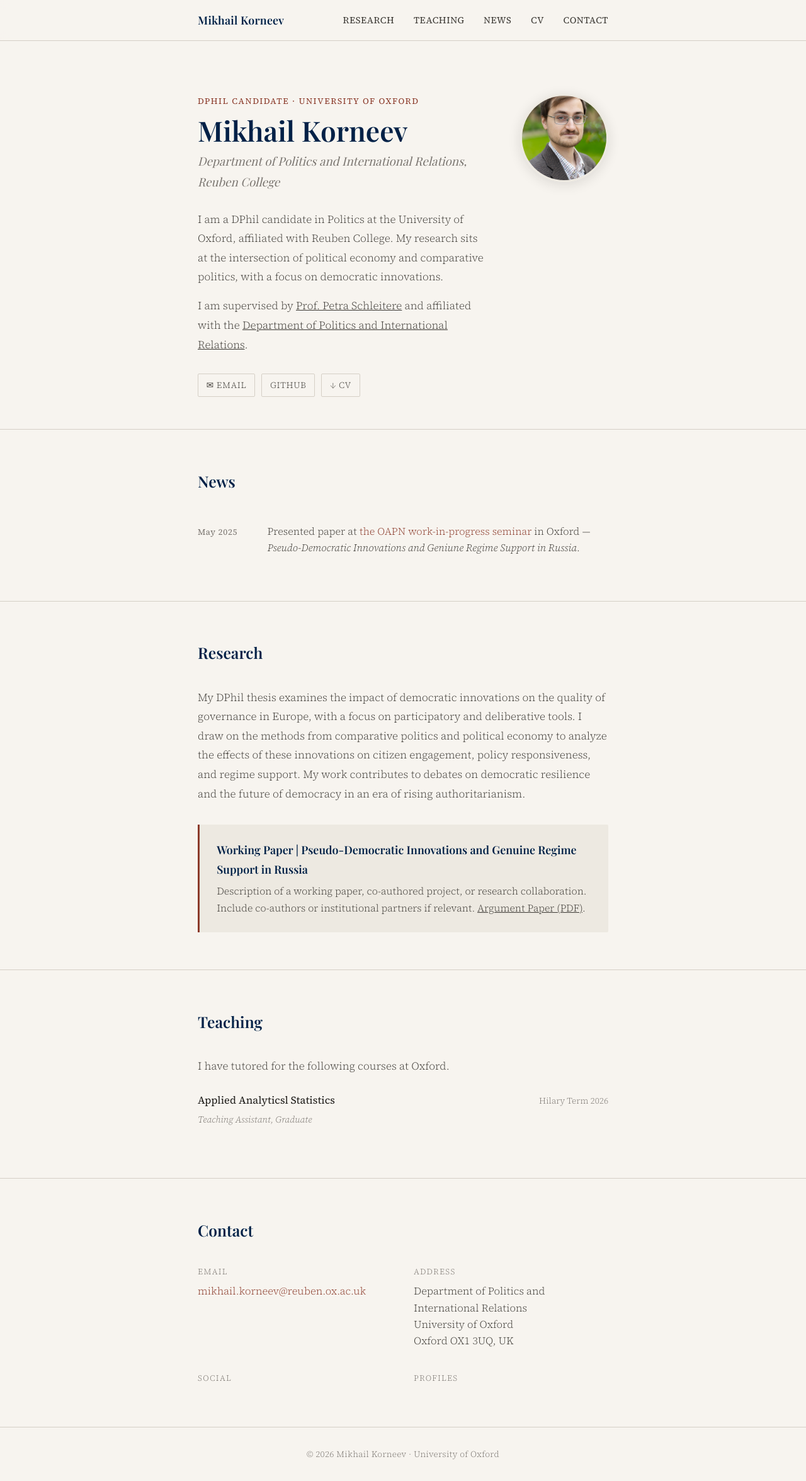
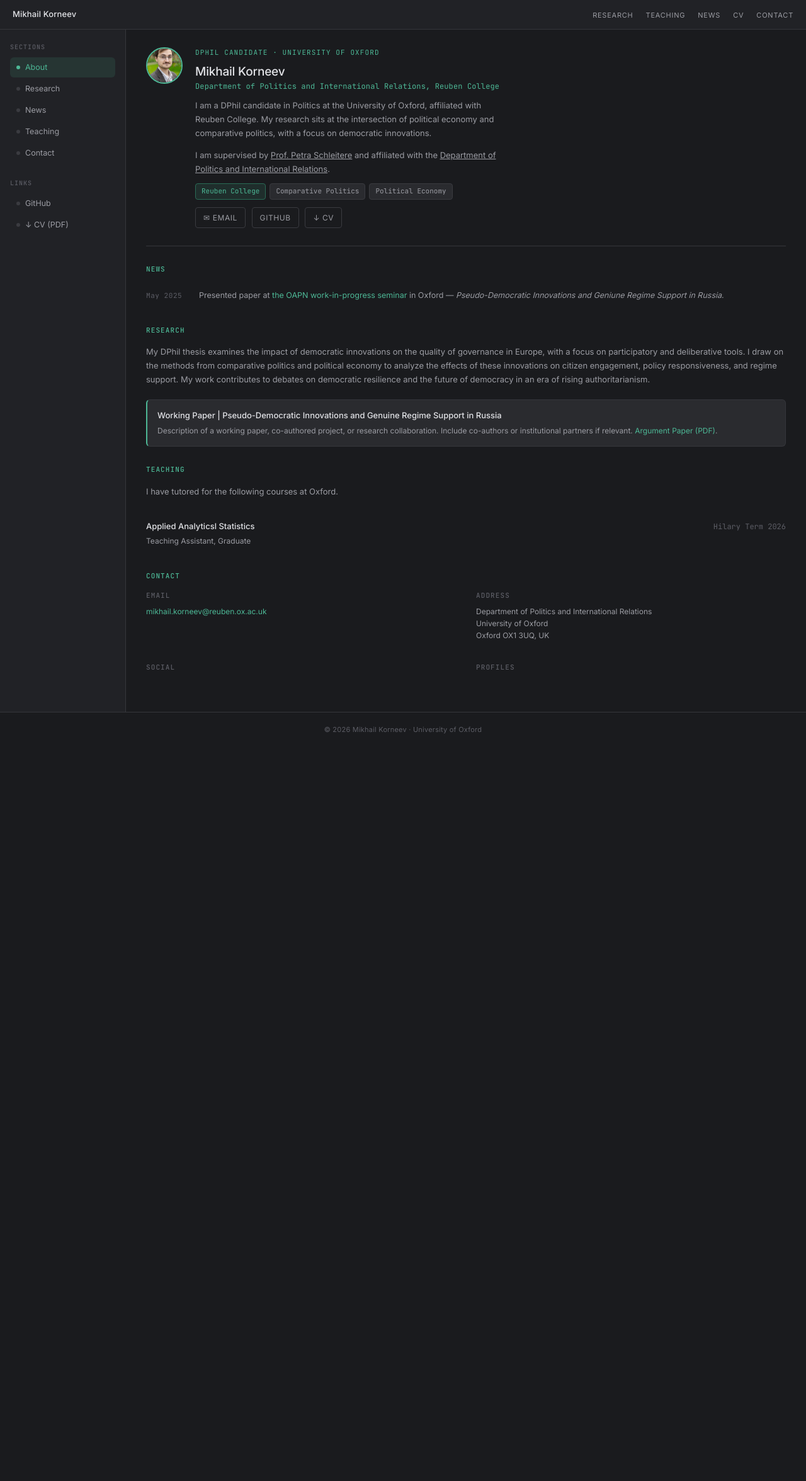
Before and after one commit to mik-kor/mik-kor.github.io, a Jekyll site: the page built from index.html, in a window 1280 px wide. Shown: the whole page at 63% size. Built offline with Jekyll 4.4.1, drawn with Linux system fonts in a browser that asks for light colours; some web fonts are replaced; after the commit the page ends 1187 px from its top, so only the background shows below that.

Commit message:
dark theme update

```diff
--- a/_layouts/default.html
+++ b/_layouts/default.html
@@ -9,7 +9,7 @@
   <!-- Fonts -->
   <link rel="preconnect" href="https://fonts.googleapis.com" />
   <link rel="preconnect" href="https://fonts.gstatic.com" crossorigin />
-  <link href="https://fonts.googleapis.com/css2?family=Playfair+Display:ital,wght@0,400;0,600;1,400&family=Source+Serif+4:ital,opsz,wght@0,8..60,300;0,8..60,400;1,8..60,300&display=swap" rel="stylesheet" />
+  <link href="https://fonts.googleapis.com/css2?family=JetBrains+Mono:wght@400;500&family=Inter:wght@300;400;500&display=swap" rel="stylesheet" />
 
   <link rel="stylesheet" href="{{ '/assets/css/main.css' | relative_url }}" />
 
@@ -33,7 +33,53 @@
     </header>
 
     <main class="site-main">
-      {{ content }}
+      <aside class="sidebar">
+        <div class="sidebar-section">
+          <div class="sidebar-label">Sections</div>
+          <a href="{{ '/' | relative_url }}#about" class="sidebar-link active">
+            <span class="sidebar-dot"></span>About
+          </a>
+          <a href="{{ '/' | relative_url }}#research" class="sidebar-link">
+            <span class="sidebar-dot"></span>Research
+          </a>
+          <a href="{{ '/' | relative_url }}#news" class="sidebar-link">
+            <span class="sidebar-dot"></span>News
+          </a>
+          <a href="{{ '/' | relative_url }}#teaching" class="sidebar-link">
+            <span class="sidebar-dot"></span>Teaching
+          </a>
+          <a href="{{ '/' | relative_url }}#contact" class="sidebar-link">
+            <span class="sidebar-dot"></span>Contact
+          </a>
+        </div>
+        <div class="sidebar-section">
+          <div class="sidebar-label">Links</div>
+          {% if site.author.google_scholar %}
+          <a href="https://scholar.google.com/citations?user={{ site.author.google_scholar }}" target="_blank" class="sidebar-link">
+            <span class="sidebar-dot"></span>Google Scholar
+          </a>
+          {% endif %}
+          {% if site.author.github %}
+          <a href="https://github.com/{{ site.author.github }}" target="_blank" class="sidebar-link">
+            <span class="sidebar-dot"></span>GitHub
+          </a>
+          {% endif %}
+          {% if site.author.bluesky %}
+          <a href="https://bsky.app/profile/{{ site.author.bluesky }}" target="_blank" class="sidebar-link">
+            <span class="sidebar-dot"></span>Bluesky
+          </a>
+          {% endif %}
+          {% if site.author.cv_url %}
+          <a href="{{ site.author.cv_url }}" target="_blank" class="sidebar-link">
+            <span class="sidebar-dot"></span>↓ CV (PDF)
+          </a>
+          {% endif %}
+        </div>
+      </aside>
+
+      <div class="main-content">
+        {{ content }}
+      </div>
     </main>
 
     <footer class="site-footer">
--- a/assets/css/main.css
+++ b/assets/css/main.css
@@ -1,7 +1,7 @@
 /* ===================================================
-   ACADEMIC PERSONAL SITE — OXFORD DPHIL
-   Aesthetic: Editorial-academic, warm ivory, ink tones
-   Typography: Playfair Display + Source Serif 4
+   ACADEMIC PERSONAL SITE — DARK THEME
+   Aesthetic: Modern dark, teal accent
+   Typography: Inter (sans-serif) + JetBrains Mono (monospace)
    =================================================== */
 
 /* --- Reset & Base --- */
@@ -12,36 +12,37 @@
 }
 
 :root {
-  --ivory:      #f7f4ef;
-  --paper:      #ede9e1;
-  --ink:        #1c1a17;
-  --ink-soft:   #3d3a35;
-  --ink-muted:  #7a7570;
-  --oxford:     #002147;
-  --accent:     #8b3a2a;
-  --accent-lt:  #c0614e;
-  --rule:       #d5cfc6;
+  --bg-base: #1a1b1e;
+  --bg-surface: #212226;
+  --bg-elevated: #2a2b2f;
+  --bg-hover: #2f3035;
+  --border: #35363b;
+  --border-accent: #3a3b40;
+  --teal: #4db896;
+  --teal-dim: #2a6b56;
+  --teal-glow: rgba(77, 184, 150, 0.12);
+  --text-primary: #e2e3e7;
+  --text-secondary: #9b9ca3;
+  --text-muted: #5c5d65;
+  --text-teal: #4db896;
 
-  --ff-display: 'Playfair Display', Georgia, serif;
-  --ff-body:    'Source Serif 4', Georgia, serif;
+  --ff-mono: 'JetBrains Mono', monospace;
+  --ff-sans: 'Inter', -apple-system, BlinkMacSystemFont, 'Segoe UI', sans-serif;
 
-  --max-w: 720px;
-  --nav-h: 64px;
-
-  --transition: 0.2s ease;
+  --transition: 0.15s ease;
 }
 
 html {
   scroll-behavior: smooth;
-  font-size: 17px;
+  font-size: 16px;
 }
 
 body {
-  background-color: var(--ivory);
-  color: var(--ink);
-  font-family: var(--ff-body);
-  font-weight: 300;
-  line-height: 1.75;
+  background-color: var(--bg-base);
+  color: var(--text-primary);
+  font-family: var(--ff-sans);
+  font-weight: 400;
+  line-height: 1.6;
   -webkit-font-smoothing: antialiased;
 }
 
@@ -54,36 +55,35 @@ body {
 
 .site-main {
   flex: 1;
-  padding-top: var(--nav-h);
+  display: grid;
+  grid-template-columns: 200px 1fr;
 }
 
 /* --- Navigation --- */
 .site-header {
-  position: fixed;
-  top: 0;
-  left: 0;
-  right: 0;
-  z-index: 100;
-  background: rgba(247, 244, 239, 0.92);
-  backdrop-filter: blur(8px);
-  border-bottom: 1px solid var(--rule);
+  background: var(--bg-surface);
+  border-bottom: 1px solid var(--border);
+  padding: 10px 20px;
+  display: flex;
+  align-items: center;
+  justify-content: space-between;
+  grid-column: 1 / -1;
 }
 
 .nav {
-  max-width: var(--max-w);
-  margin: 0 auto;
-  padding: 0 2rem;
-  height: var(--nav-h);
   display: flex;
   align-items: center;
   justify-content: space-between;
+  width: 100%;
+  padding: 0;
+  gap: 0;
 }
 
 .nav-name {
-  font-family: var(--ff-display);
-  font-size: 1.05rem;
-  font-weight: 600;
-  color: var(--oxford);
+  font-family: var(--ff-sans);
+  font-size: 13px;
+  font-weight: 500;
+  color: var(--text-primary);
   text-decoration: none;
   letter-spacing: 0.01em;
 }
@@ -91,39 +91,22 @@ body {
 .nav-links {
   list-style: none;
   display: flex;
-  gap: 1.8rem;
+  gap: 20px;
 }
 
 .nav-links a {
-  font-family: var(--ff-body);
-  font-size: 0.85rem;
+  font-family: var(--ff-sans);
+  font-size: 11px;
   font-weight: 400;
-  color: var(--ink-soft);
+  color: var(--text-secondary);
   text-decoration: none;
-  letter-spacing: 0.04em;
+  letter-spacing: 0.07em;
   text-transform: uppercase;
   transition: color var(--transition);
-  position: relative;
-}
-
-.nav-links a::after {
-  content: '';
-  position: absolute;
-  bottom: -2px;
-  left: 0;
-  right: 0;
-  height: 1px;
-  background: var(--accent);
-  transform: scaleX(0);
-  transform-origin: left;
-  transition: transform var(--transition);
 }
 
 .nav-links a:hover {
-  color: var(--accent);
-}
-.nav-links a:hover::after {
-  transform: scaleX(1);
+  color: var(--teal);
 }
 
 .nav-toggle {
@@ -132,165 +115,274 @@ body {
   border: none;
   font-size: 1.4rem;
   cursor: pointer;
-  color: var(--ink);
+  color: var(--text-primary);
 }
 
-/* --- Content Container --- */
+/* --- Sidebar --- */
+.sidebar {
+  background: var(--bg-surface);
+  border-right: 1px solid var(--border);
+  padding: 20px 0;
+  overflow-y: auto;
+  max-height: calc(100vh - 50px);
+}
+
+.sidebar-section {
+  padding: 0 16px;
+  margin-bottom: 24px;
+}
+
+.sidebar-label {
+  font-size: 10px;
+  letter-spacing: 0.1em;
+  text-transform: uppercase;
+  color: var(--text-muted);
+  margin-bottom: 8px;
+  font-family: var(--ff-mono);
+  font-weight: 500;
+}
+
+.sidebar-link {
+  display: flex;
+  align-items: center;
+  gap: 8px;
+  padding: 6px 10px;
+  border-radius: 6px;
+  font-size: 12.5px;
+  color: var(--text-secondary);
+  cursor: pointer;
+  margin-bottom: 2px;
+  transition: all var(--transition);
+  text-decoration: none;
+}
+
+.sidebar-link:hover {
+  background: var(--bg-hover);
+  color: var(--text-primary);
+}
+
+.sidebar-link.active {
+  background: var(--teal-glow);
+  color: var(--teal);
+}
+
+.sidebar-dot {
+  width: 6px;
+  height: 6px;
+  border-radius: 50%;
+  background: var(--border-accent);
+  flex-shrink: 0;
+}
+
+.sidebar-link.active .sidebar-dot {
+  background: var(--teal);
+}
+
+/* --- Main Content --- */
+.main-content {
+  padding: 28px 32px;
+  background: var(--bg-base);
+  overflow-y: auto;
+  max-height: calc(100vh - 50px);
+}
+
 .container {
-  max-width: var(--max-w);
-  margin: 0 auto;
-  padding: 0 2rem;
+  max-width: none;
+  margin: 0;
+  padding: 0;
 }
 
 /* --- Hero / Profile Section --- */
 .hero {
-  padding: 5rem 0 3rem;
+  padding: 0;
+  margin-bottom: 28px;
+  padding-bottom: 28px;
+  border-bottom: 1px solid var(--border);
 }
 
 .hero-inner {
-  max-width: var(--max-w);
-  margin: 0 auto;
-  padding: 0 2rem;
-  display: grid;
-  grid-template-columns: 1fr auto;
-  gap: 3rem;
-  align-items: start;
+  max-width: none;
+  margin: 0;
+  padding: 0;
+  display: flex;
+  align-items: flex-start;
+  gap: 20px;
 }
 
-.hero-text {}
-
 .hero-label {
-  font-size: 0.78rem;
+  font-size: 11px;
   font-weight: 400;
-  letter-spacing: 0.12em;
+  letter-spacing: 0.1em;
   text-transform: uppercase;
-  color: var(--accent);
+  color: var(--text-teal);
   margin-bottom: 0.6rem;
+  font-family: var(--ff-mono);
 }
 
 .hero-name {
-  font-family: var(--ff-display);
-  font-size: 2.6rem;
-  font-weight: 600;
-  line-height: 1.15;
-  color: var(--oxford);
-  margin-bottom: 0.4rem;
+  font-family: var(--ff-sans);
+  font-size: 19px;
+  font-weight: 500;
+  line-height: 1.3;
+  color: var(--text-primary);
+  margin-bottom: 2px;
+  letter-spacing: -0.01em;
 }
 
 .hero-position {
-  font-family: var(--ff-display);
-  font-style: italic;
-  font-size: 1.1rem;
-  color: var(--ink-muted);
-  margin-bottom: 1.6rem;
+  font-family: var(--ff-mono);
+  font-style: normal;
+  font-size: 12px;
+  color: var(--text-teal);
+  margin-bottom: 8px;
+  letter-spacing: 0.01em;
 }
 
 .hero-bio {
-  font-size: 1rem;
-  line-height: 1.8;
-  color: var(--ink-soft);
-  max-width: 540px;
+  font-size: 13px;
+  line-height: 1.7;
+  color: var(--text-secondary);
+  max-width: 480px;
+}
+
+.hero-bio p {
+  margin: 0;
 }
 
 .hero-bio p + p {
-  margin-top: 0.9rem;
+  margin-top: 0.8rem;
+}
+
+.chips {
+  display: flex;
+  gap: 6px;
+  margin-top: 12px;
+  flex-wrap: wrap;
+}
+
+.chip {
+  font-size: 11px;
+  font-family: var(--ff-mono);
+  padding: 3px 9px;
+  border-radius: 4px;
+  border: 1px solid var(--border-accent);
+  color: var(--text-secondary);
+  background: var(--bg-elevated);
+}
+
+.chip.teal {
+  border-color: var(--teal-dim);
+  color: var(--teal);
+  background: var(--teal-glow);
 }
 
 .hero-links {
   display: flex;
   flex-wrap: wrap;
   gap: 0.6rem;
-  margin-top: 1.8rem;
+  margin-top: 12px;
 }
 
 .hero-link {
   display: inline-flex;
   align-items: center;
   gap: 0.4rem;
-  font-size: 0.8rem;
+  font-size: 12px;
   letter-spacing: 0.05em;
   text-transform: uppercase;
-  color: var(--ink-soft);
+  color: var(--text-secondary);
   text-decoration: none;
-  padding: 0.35rem 0.75rem;
-  border: 1px solid var(--rule);
-  border-radius: 2px;
+  padding: 6px 12px;
+  border: 1px solid var(--border-accent);
+  border-radius: 4px;
   transition: all var(--transition);
   background: transparent;
 }
 
 .hero-link:hover {
-  border-color: var(--accent);
-  color: var(--accent);
-  background: rgba(139, 58, 42, 0.04);
+  border-color: var(--teal);
+  color: var(--teal);
+  background: var(--teal-glow);
 }
 
 .hero-photo {
-  width: 140px;
-  height: 140px;
+  width: 58px;
+  height: 58px;
   border-radius: 50%;
   object-fit: cover;
-  border: 3px solid var(--paper);
-  box-shadow: 0 4px 20px rgba(28, 26, 23, 0.12);
+  border: 2px solid var(--teal);
+  background: var(--teal-dim);
   flex-shrink: 0;
 }
 
 .hero-photo-placeholder {
-  width: 140px;
-  height: 140px;
+  width: 58px;
+  height: 58px;
   border-radius: 50%;
-  background: var(--paper);
-  border: 3px solid var(--rule);
+  background: var(--teal-dim);
+  border: 2px solid var(--teal);
   display: flex;
   align-items: center;
   justify-content: center;
-  font-family: var(--ff-display);
-  font-size: 2.5rem;
-  color: var(--ink-muted);
+  font-family: var(--ff-mono);
+  font-size: 18px;
+  font-weight: 500;
+  color: var(--teal);
   flex-shrink: 0;
 }
 
 /* --- Section Styles --- */
 .section {
-  padding: 3.5rem 0;
-  border-top: 1px solid var(--rule);
+  padding: 0;
+  border-top: none;
+  margin-bottom: 28px;
 }
 
 .section-header {
-  max-width: var(--max-w);
-  margin: 0 auto 2rem;
-  padding: 0 2rem;
+  max-width: none;
+  margin: 0 0 14px 0;
+  padding: 0;
   display: flex;
-  align-items: baseline;
-  gap: 1rem;
+  align-items: center;
+  gap: 8px;
 }
 
 .section-title {
-  font-family: var(--ff-display);
-  font-size: 1.45rem;
-  font-weight: 600;
-  color: var(--oxford);
+  font-family: var(--ff-mono);
+  font-size: 11px;
+  font-weight: 500;
+  letter-spacing: 0.1em;
+  text-transform: uppercase;
+  color: var(--teal);
+}
+
+.section-title::after {
+  content: '';
+  flex: 1;
+  height: 1px;
+  background: var(--border);
 }
 
 .section-body {
-  max-width: var(--max-w);
-  margin: 0 auto;
-  padding: 0 2rem;
+  max-width: none;
+  margin: 0;
+  padding: 0;
 }
 
 /* --- News --- */
 .news-list {
   list-style: none;
+  margin-bottom: 28px;
 }
 
 .news-item {
   display: grid;
-  grid-template-columns: 90px 1fr;
-  gap: 1.2rem;
-  padding: 0.7rem 0;
-  border-bottom: 1px solid var(--paper);
-  font-size: 0.95rem;
-  line-height: 1.6;
+  grid-template-columns: 72px 1fr;
+  gap: 12px;
+  padding: 9px 0;
+  border-bottom: 1px solid var(--border);
+  font-size: 12.5px;
+  line-height: 1.5;
   align-items: baseline;
 }
 
@@ -299,115 +391,129 @@ body {
 }
 
 .news-date {
-  font-size: 0.78rem;
+  font-size: 11px;
   letter-spacing: 0.05em;
-  color: var(--ink-muted);
+  color: var(--text-muted);
   font-weight: 400;
   padding-top: 0.1rem;
+  font-family: var(--ff-mono);
 }
 
 .news-text {
-  color: var(--ink-soft);
+  color: var(--text-secondary);
 }
 
 .news-text a {
-  color: var(--accent);
+  color: var(--teal);
   text-decoration: none;
   border-bottom: 1px solid transparent;
   transition: border-color var(--transition);
 }
+
 .news-text a:hover {
-  border-color: var(--accent-lt);
+  border-color: var(--teal);
 }
 
 /* --- Research --- */
 .research-intro {
-  font-size: 1rem;
-  color: var(--ink-soft);
-  margin-bottom: 2rem;
-  line-height: 1.8;
+  font-size: 13px;
+  color: var(--text-secondary);
+  margin-bottom: 20px;
+  line-height: 1.7;
 }
 
 .project-list {
   display: flex;
   flex-direction: column;
-  gap: 1.8rem;
+  gap: 10px;
 }
 
 .project-card {
-  padding: 1.4rem 1.6rem;
-  background: var(--paper);
-  border-left: 3px solid var(--accent);
-  border-radius: 0 2px 2px 0;
+  padding: 14px 16px;
+  background: var(--bg-elevated);
+  border: 1px solid var(--border);
+  border-left: 2px solid var(--teal);
+  border-radius: 6px;
 }
 
 .project-title {
-  font-family: var(--ff-display);
-  font-size: 1.05rem;
-  font-weight: 600;
-  color: var(--oxford);
-  margin-bottom: 0.4rem;
+  font-family: var(--ff-sans);
+  font-size: 13px;
+  font-weight: 500;
+  color: var(--text-primary);
+  margin-bottom: 5px;
 }
 
 .project-desc {
-  font-size: 0.93rem;
-  color: var(--ink-soft);
-  line-height: 1.7;
+  font-size: 12px;
+  color: var(--text-secondary);
+  line-height: 1.65;
+}
+
+.project-desc a {
+  color: var(--teal);
+  text-decoration: none;
+}
+
+.project-desc a:hover {
+  text-decoration: underline;
 }
 
 .project-tags {
   display: flex;
   flex-wrap: wrap;
-  gap: 0.4rem;
-  margin-top: 0.8rem;
+  gap: 5px;
+  margin-top: 8px;
 }
 
 .tag {
-  font-size: 0.72rem;
-  letter-spacing: 0.06em;
-  text-transform: uppercase;
-  padding: 0.2rem 0.55rem;
-  background: var(--ivory);
-  border: 1px solid var(--rule);
-  border-radius: 1px;
-  color: var(--ink-muted);
+  font-size: 10px;
+  font-family: var(--ff-mono);
+  padding: 2px 7px;
+  border-radius: 3px;
+  background: var(--bg-base);
+  border: 1px solid var(--border);
+  color: var(--text-muted);
 }
 
 /* --- Teaching --- */
 .teaching-list {
   display: flex;
   flex-direction: column;
-  gap: 1.2rem;
+  gap: 0;
 }
 
 .teaching-item {
   display: grid;
   grid-template-columns: 1fr auto;
   gap: 1rem;
-  padding-bottom: 1.2rem;
-  border-bottom: 1px solid var(--paper);
+  padding: 10px 0;
+  border-bottom: 1px solid var(--border);
   align-items: baseline;
 }
 
-.teaching-item:last-child { border-bottom: none; }
+.teaching-item:last-child {
+  border-bottom: none;
+}
 
 .teaching-course {
-  font-size: 0.97rem;
-  font-weight: 400;
-  color: var(--ink);
-  margin-bottom: 0.2rem;
+  font-size: 13px;
+  font-weight: 500;
+  color: var(--text-primary);
+  margin-bottom: 3px;
 }
 
 .teaching-role {
-  font-size: 0.85rem;
-  color: var(--ink-muted);
-  font-style: italic;
+  font-size: 12px;
+  color: var(--text-secondary);
+  font-style: normal;
 }
 
 .teaching-year {
-  font-size: 0.8rem;
-  color: var(--ink-muted);
+  font-size: 12px;
+  color: var(--text-muted);
   white-space: nowrap;
+  font-family: var(--ff-mono);
 }
 
 /* --- Contact --- */
@@ -418,100 +524,143 @@ body {
 }
 
 .contact-label {
-  font-size: 0.75rem;
+  font-size: 11px;
   letter-spacing: 0.1em;
   text-transform: uppercase;
-  color: var(--ink-muted);
-  margin-bottom: 0.4rem;
+  color: var(--text-muted);
+  margin-bottom: 6px;
+  font-family: var(--ff-mono);
+  font-weight: 500;
 }
 
 .contact-value {
-  font-size: 0.97rem;
-  color: var(--ink-soft);
+  font-size: 12px;
+  color: var(--text-secondary);
   line-height: 1.6;
 }
 
 .contact-value a {
-  color: var(--accent);
+  color: var(--teal);
   text-decoration: none;
   border-bottom: 1px solid transparent;
   transition: border-color var(--transition);
 }
 
 .contact-value a:hover {
-  border-color: var(--accent-lt);
+  border-color: var(--teal);
 }
 
 /* --- Footer --- */
 .site-footer {
-  padding: 1.8rem 2rem;
+  padding: 1.2rem 2rem;
   text-align: center;
-  font-size: 0.8rem;
-  color: var(--ink-muted);
-  border-top: 1px solid var(--rule);
+  font-size: 11px;
+  color: var(--text-muted);
+  border-top: 1px solid var(--border);
   letter-spacing: 0.02em;
+  grid-column: 1 / -1;
 }
 
 /* --- Utility --- */
-a { color: inherit; }
+a {
+  color: inherit;
+}
 
-strong { font-weight: 600; }
+strong {
+  font-weight: 500;
+}
 
-em { font-style: italic; }
+em {
+  font-style: italic;
+}
 
 hr.divider {
   border: none;
-  border-top: 1px solid var(--rule);
-  margin: 2.5rem 0;
+  border-top: 1px solid var(--border);
+  margin: 2rem 0;
 }
 
 /* --- Responsive --- */
-@media (max-width: 680px) {
-  html { font-size: 16px; }
+@media (max-width: 900px) {
+  .site-main {
+    grid-template-columns: 1fr;
+  }
+
+  .sidebar {
+    display: none;
+  }
+
+  .main-content {
+    max-height: auto;
+  }
+
+  .contact-grid {
+    grid-template-columns: 1fr;
+  }
+
+  .news-item {
+    grid-template-columns: 1fr;
+    gap: 0.2rem;
+  }
+
+  .news-date {
+    font-size: 10px;
+  }
 
   .hero-inner {
-    grid-template-columns: 1fr;
-    gap: 1.5rem;
+    flex-direction: column;
   }
 
-  .hero-photo, .hero-photo-placeholder {
-    width: 100px;
-    height: 100px;
-    font-size: 2rem;
+  .hero-photo,
+  .hero-photo-placeholder {
     order: -1;
   }
+}
 
-  .hero-name { font-size: 2rem; }
+@media (max-width: 640px) {
+  .nav-links {
+    display: none;
+  }
 
-  .nav-links { display: none; }
   .nav-links.open {
     display: flex;
     flex-direction: column;
-    position: fixed;
-    top: var(--nav-h);
+    position: absolute;
+    top: 50px;
     left: 0;
     right: 0;
-    background: var(--ivory);
-    border-bottom: 1px solid var(--rule);
-    padding: 1.2rem 2rem;
-    gap: 1rem;
+    background: var(--bg-surface);
+    border-bottom: 1px solid var(--border);
+    padding: 1rem 1.2rem;
+    gap: 0.5rem;
   }
-  .nav-toggle { display: block; }
 
-  .contact-grid { grid-template-columns: 1fr; }
+  .nav-toggle {
+    display: block;
+  }
 
-  .news-item { grid-template-columns: 1fr; gap: 0.2rem; }
-  .news-date { font-size: 0.75rem; }
+  .main-content {
+    padding: 20px 16px;
+  }
+
+  .contact-grid {
+    grid-template-columns: 1fr;
+  }
 }
 
 /* --- Fade-in animation on load --- */
 @keyframes fadeUp {
-  from { opacity: 0; transform: translateY(16px); }
-  to   { opacity: 1; transform: translateY(0); }
+  from {
+    opacity: 0;
+    transform: translateY(16px);
+  }
+  to {
+    opacity: 1;
+    transform: translateY(0);
+  }
 }
 
-.hero-text, .hero-photo, .hero-photo-placeholder {
+.hero,
+.section {
   animation: fadeUp 0.6s ease both;
 }
-.hero-text { animation-delay: 0.05s; }
-.hero-photo, .hero-photo-placeholder { animation-delay: 0.15s; }
--- a/assets/js/main.js
+++ b/assets/js/main.js
@@ -15,12 +15,22 @@ if (toggle && navLinks) {
 
 // Highlight active nav link on scroll
 const sections = document.querySelectorAll('section[id]');
-const links = document.querySelectorAll('.nav-links a');
+const navLinks_list = document.querySelectorAll('.nav-links a');
+const sidebarLinks = document.querySelectorAll('.sidebar-link');
 
 const observer = new IntersectionObserver((entries) => {
   entries.forEach(entry => {
     if (entry.isIntersecting) {
-      links.forEach(link => {
+      // Update nav links
+      navLinks_list.forEach(link => {
+        link.classList.remove('active');
+        if (link.getAttribute('href')?.includes(entry.target.id)) {
+          link.classList.add('active');
+        }
+      });
+
+      // Update sidebar links
+      sidebarLinks.forEach(link => {
         link.classList.remove('active');
         if (link.getAttribute('href')?.includes(entry.target.id)) {
           link.classList.add('active');
--- a/index.html
+++ b/index.html
@@ -5,6 +5,10 @@ layout: default
 <!-- ======= HERO / ABOUT ======= -->
 <section id="about" class="hero">
   <div class="hero-inner">
+    <img src="{{ '/assets/images/photo.jpg' | relative_url }}"
+       alt="{{ site.author.name }}"
+       class="hero-photo" />
+
     <div class="hero-text">
       <p class="hero-label">DPhil Candidate · University of Oxford</p>
       <h1 class="hero-name">{{ site.author.name }}</h1>
@@ -17,6 +21,12 @@ layout: default
           <a href="https://www.politics.ox.ac.uk/people/prof-petra-schleitere/" target="_blank">Prof. Petra Schleitere</a> and affiliated with the
           <a href="https://www.politics.ox.ac.uk/" target="_blank">Department of Politics and International Relations</a>.
         </p>
+      </div>
+
+      <div class="chips">
+        <span class="chip teal">{{ site.author.college }}</span>
+        <span class="chip">Comparative Politics</span>
+        <span class="chip">Political Economy</span>
       </div>
 
       <div class="hero-links">
@@ -52,10 +62,6 @@ layout: default
         {% endif %}
       </div>
     </div>
-
-    <img src="{{ '/assets/images/photo.jpg' | relative_url }}"
-       alt="{{ site.author.name }}"
-       class="hero-photo" />
   </div>
 </section>
 
```
